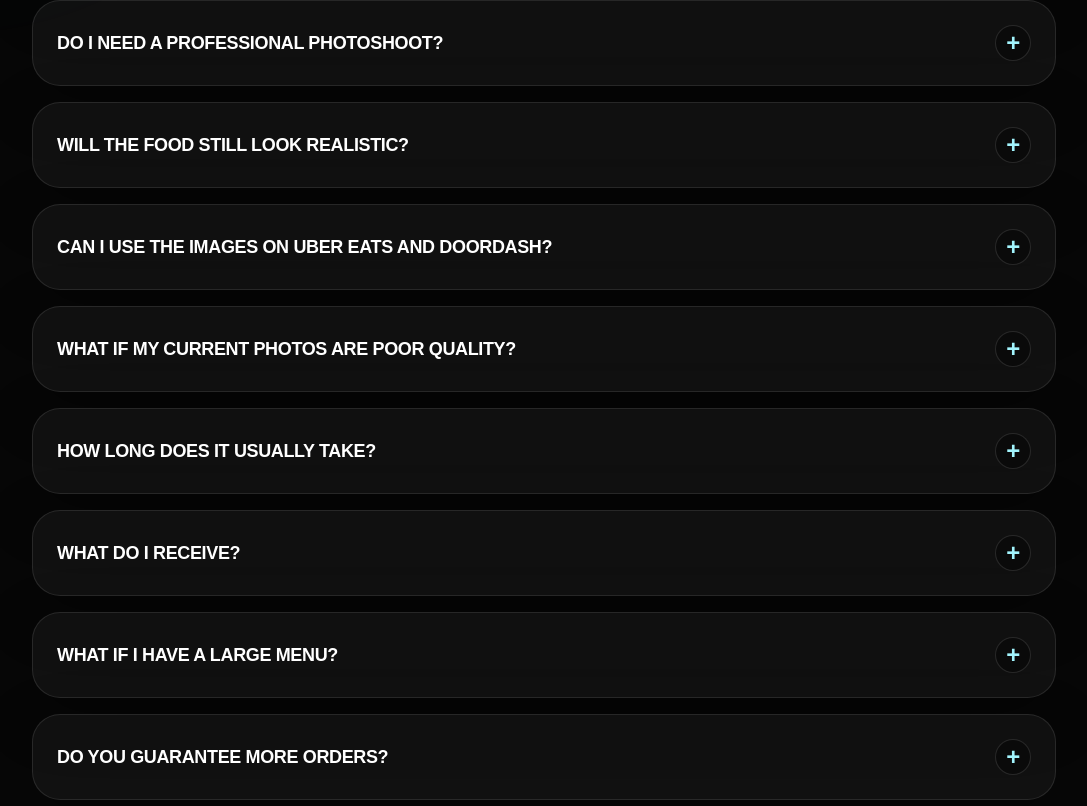
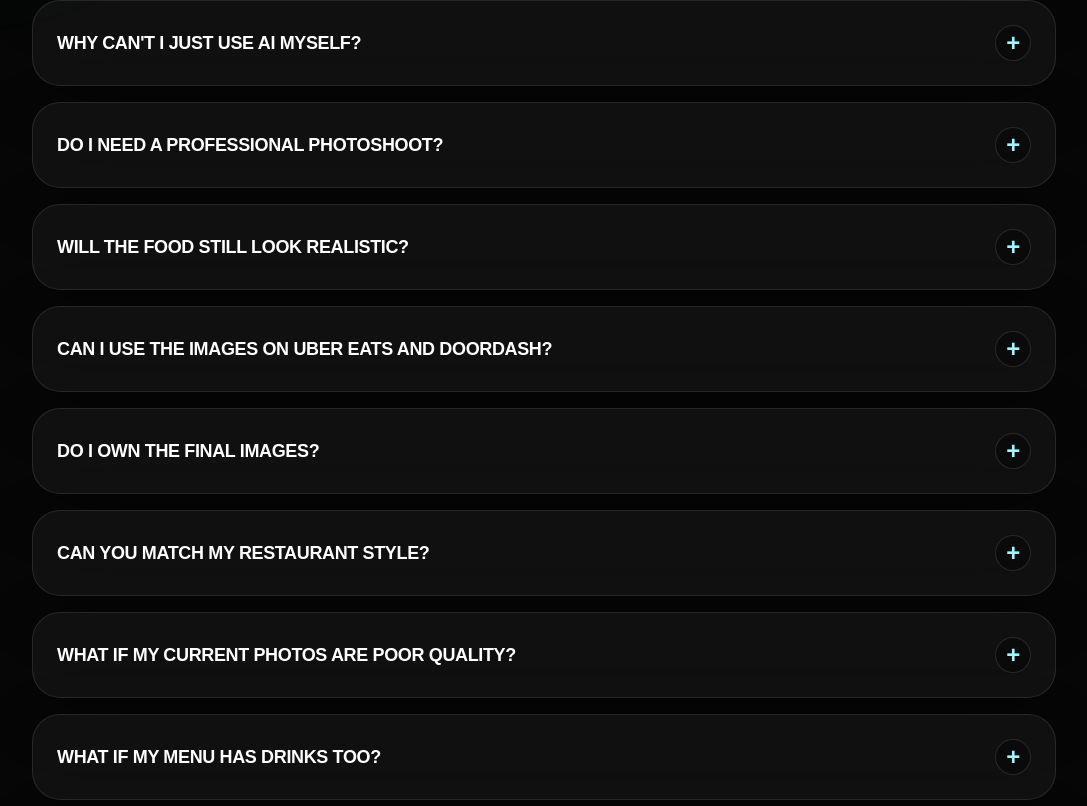
Before and after one commit to paulrodgerson40-blip/dpo-frontend, a Next.js app: page / in a window 1280 px wide. Shown: the part 9374-10180 px from the top of the page, without its empty margins (96-1183 px from the left). Built offline with nearby package versions, Linux system fonts and the light colour scheme.

Commit message:
Update page.tsx

```diff
--- a/app/page.tsx
+++ b/app/page.tsx
@@ -313,6 +313,11 @@ const faqs = [
       "Yes. We work from your actual menu photos and improve the presentation while keeping the food recognisable and realistic.",
   },
   {
+    question: "Why can't I just use AI myself?",
+    answer:
+      "You can, but getting consistent, realistic and delivery-app-ready results is usually harder than it looks. Most AI tools can change the dish, make food look fake, create inconsistent lighting or produce images that do not match the rest of the menu. Delivery Ignite is built around keeping your actual food recognisable while improving presentation, lighting, atmosphere, sizing and consistency across the whole menu.",
+  },
+  {
     question: "Do I need a professional photoshoot?",
     answer:
       "No. Most restaurants send normal phone photos. We upgrade what you already have, so you can improve your menu without organising a full shoot.",
@@ -328,9 +333,24 @@ const faqs = [
       "Yes. Files are prepared for delivery apps, websites and social media. Managed packages also include Uber Eats upload support.",
   },
   {
+    question: "Do I own the final images?",
+    answer:
+      "Yes. Once completed, the finished images are yours to use on Uber Eats, DoorDash, your website, social media and other restaurant marketing material.",
+  },
+  {
+    question: "Can you match my restaurant style?",
+    answer:
+      "Yes. A pizza shop, burger store, sushi bar, Chinese restaurant, cafe and dessert store should not all look the same. We style the final images to suit the cuisine, brand feel and delivery-platform presentation.",
+  },
+  {
     question: "What if my current photos are poor quality?",
     answer:
       "That is completely normal. Many restaurants start with basic phone photos, mixed lighting or inconsistent menu images. That is exactly what this service is designed to improve.",
+  },
+  {
+    question: "What if my menu has drinks too?",
+    answer:
+      "Drinks can be included. DIY packages can add a drinks pack, and managed packages include drinks and simple items so the whole storefront feels more consistent.",
   },
   {
     question: "How long does it usually take?",
```
